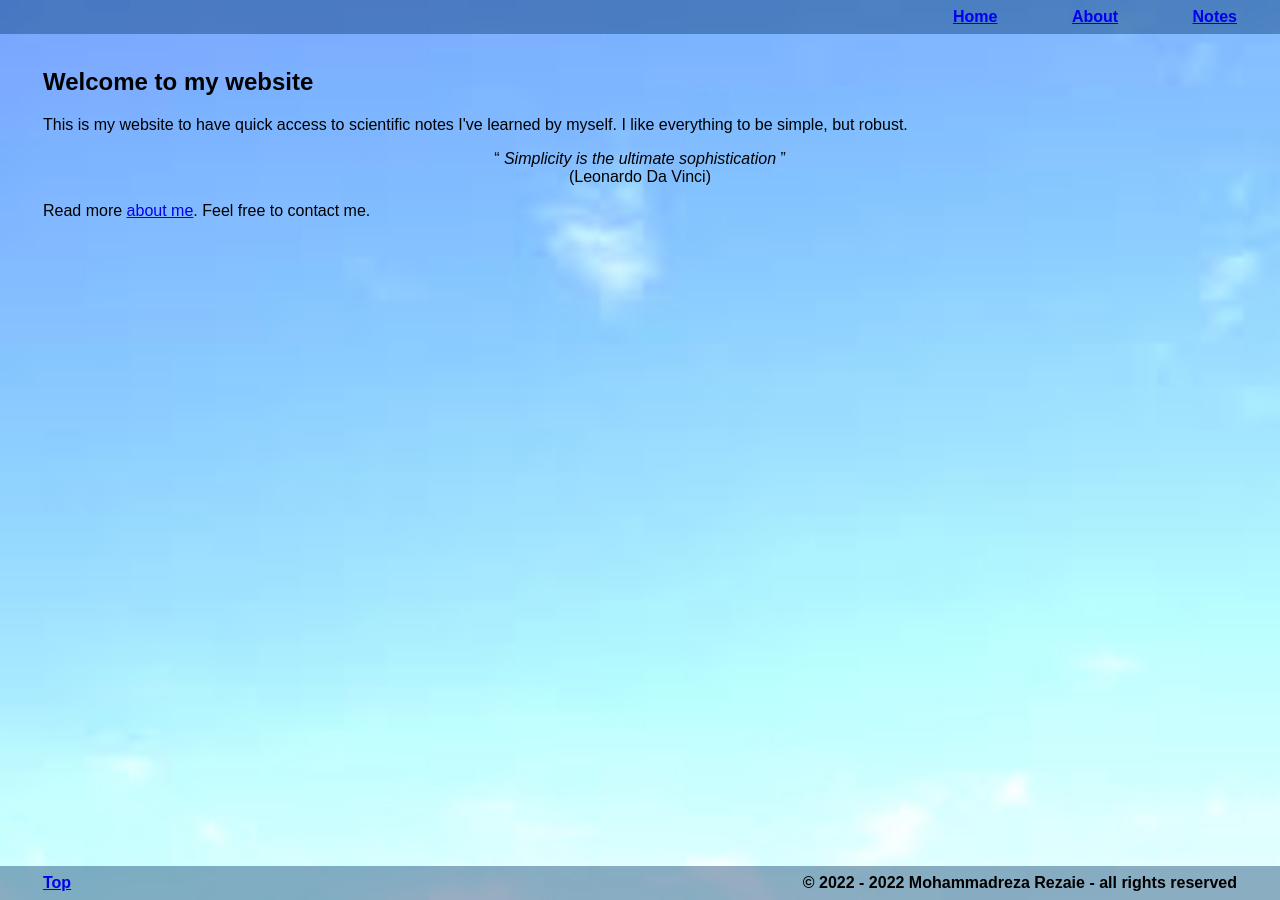
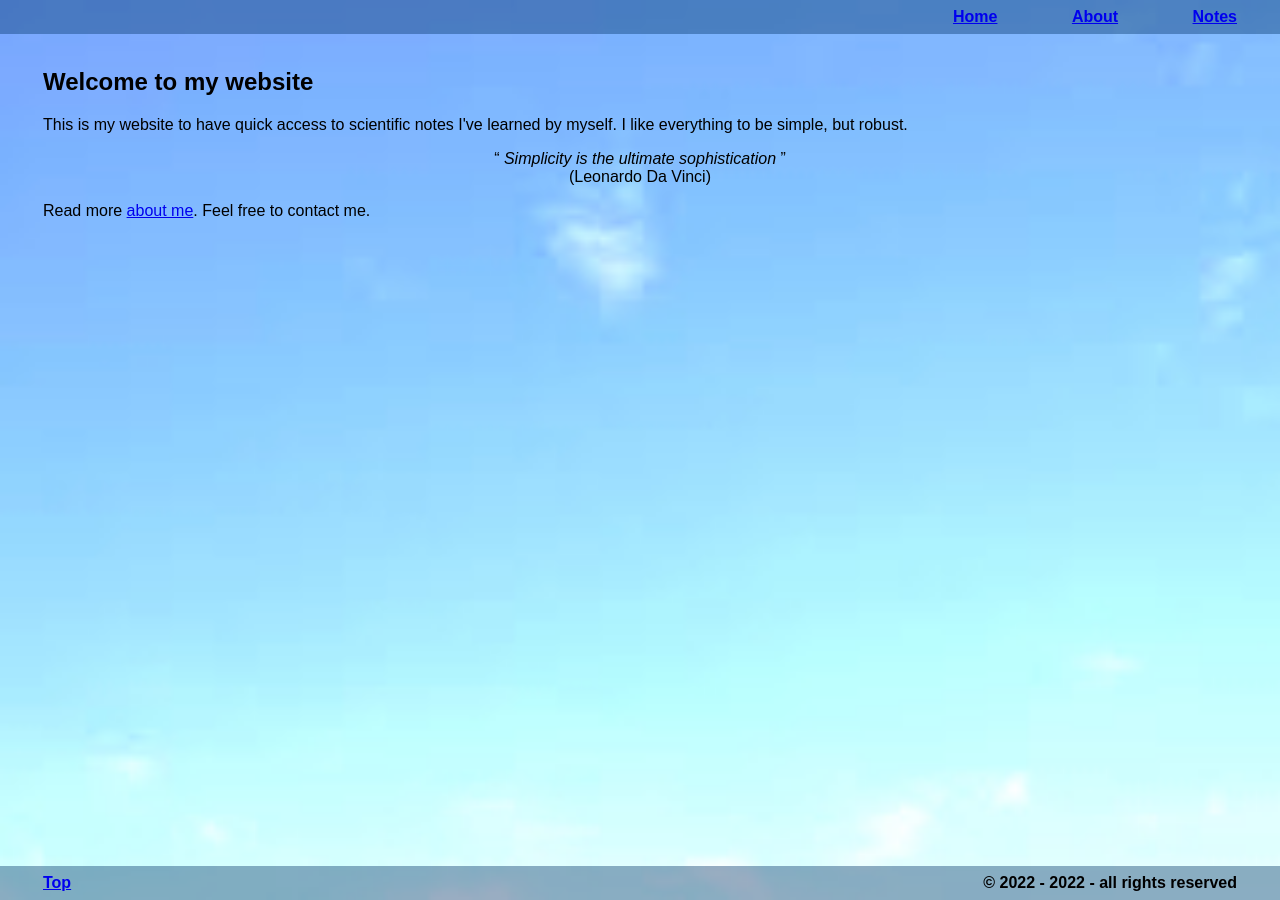
Before and after one commit to mrrezaie/mrrezaie.github.io, a Jekyll site: the page built from index.html, in a window 1280 px wide. Built offline with Jekyll 4.4.1, drawn with Linux system fonts in a browser that asks for light colours.

Commit message:
Update default.html

```diff
--- a/_layouts/default.html
+++ b/_layouts/default.html
@@ -87,7 +87,7 @@
 			<div id="footer">
 				<ul>
 					<li class='left'><a href="#">Top</a></li>
-					<li class='right'>&copy; 2022 - 2022 Mohammadreza Rezaie - all rights reserved</li>
+					<li class='right'>&copy; 2022 - 2022 - all rights reserved</li>
 				</ul>
 			</div>
 
```
